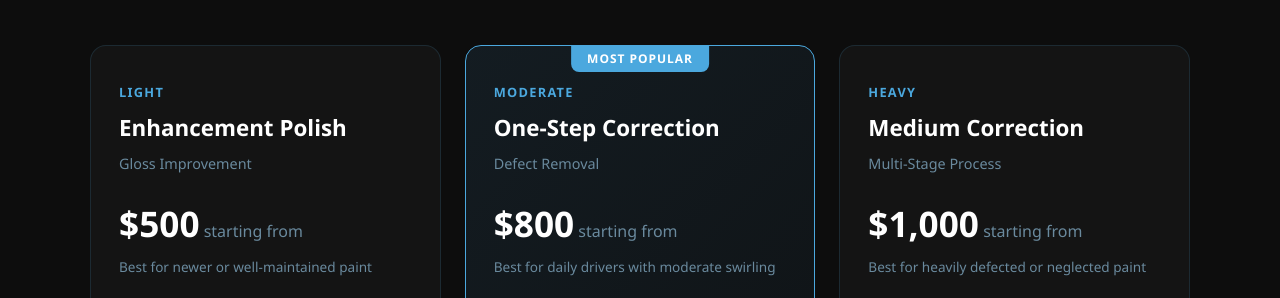
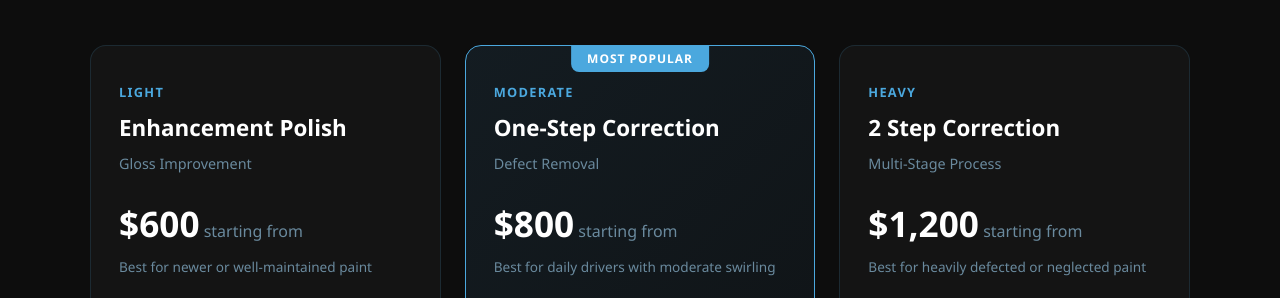
Before and after one commit to jcdetailsbiz/jcdetails, a website: page paint-correction-plainville-ma/index.html in a window 1280 px wide. Shown: the part 1379-1677 px from the top of the page. Drawn offline with Linux system fonts and the light colour scheme; some packages are replaced by stand-ins of ours.

Commit message:
Update paint correction prices: Enhancement , One-Step , rename Medium to 2 Step at ,200

```diff
--- a/paint-correction-plainville-ma/index.html
+++ b/paint-correction-plainville-ma/index.html
@@ -4,7 +4,7 @@
   <meta charset="UTF-8" />
   <meta name="viewport" content="width=device-width, initial-scale=1.0" />
   <title>Paint Correction in Plainville, MA | JC Details LLC</title>
-  <meta name="description" content="Professional paint correction in Plainville, MA by JC Details LLC. Enhancement polish, one-step, and medium correction packages to remove swirls, scratches & water spots. Fully mobile — we come to you." />
+  <meta name="description" content="Professional paint correction in Plainville, MA by JC Details LLC. Enhancement polish, one-step, and 2 step correction packages to remove swirls, scratches & water spots. Fully mobile — we come to you." />
   <link rel="canonical" href="https://jcdetails.com/paint-correction-plainville-ma/" />
   <link rel="icon" type="image/jpeg" href="/images/logo.jpeg" />
   <link rel="apple-touch-icon" href="/images/logo.jpeg" />
@@ -139,7 +139,7 @@
         <div class="pricing-tier">Light</div>
         <div class="pricing-name">Enhancement Polish</div>
         <div class="pricing-duration">Gloss Improvement</div>
-        <div class="pricing-price">$500<span> starting from</span></div>
+        <div class="pricing-price">$600<span> starting from</span></div>
         <div class="pricing-note">Best for newer or well-maintained paint</div>
         <ul class="pricing-features">
           <li>Single-stage light polish</li>
@@ -171,9 +171,9 @@
 
       <div class="pricing-card">
         <div class="pricing-tier">Heavy</div>
-        <div class="pricing-name">Medium Correction</div>
+        <div class="pricing-name">2 Step Correction</div>
         <div class="pricing-duration">Multi-Stage Process</div>
-        <div class="pricing-price">$1,000<span> starting from</span></div>
+        <div class="pricing-price">$1,200<span> starting from</span></div>
         <div class="pricing-note">Best for heavily defected or neglected paint</div>
         <ul class="pricing-features">
           <li>Multi-stage cut, polish &amp; refine</li>
```
